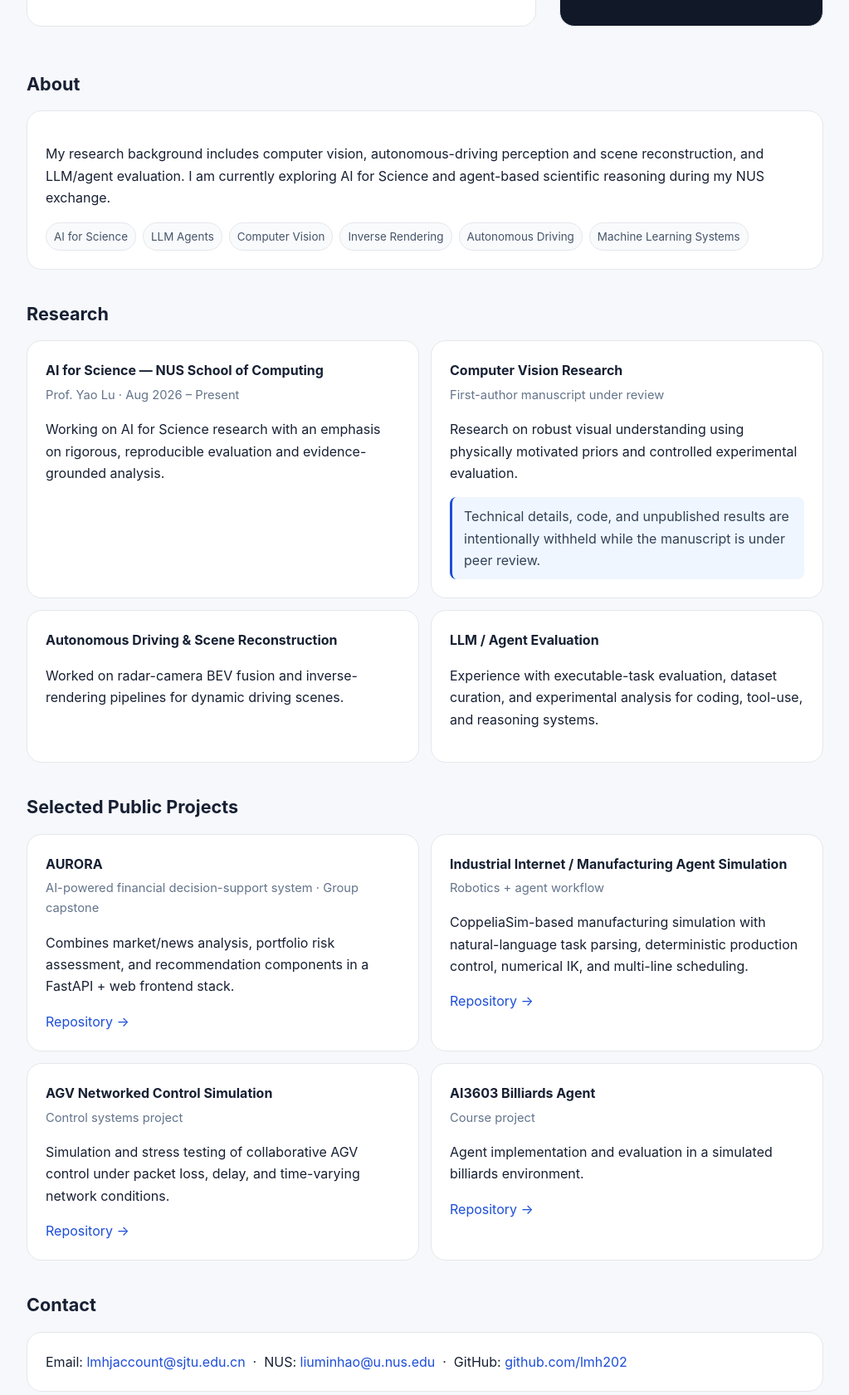
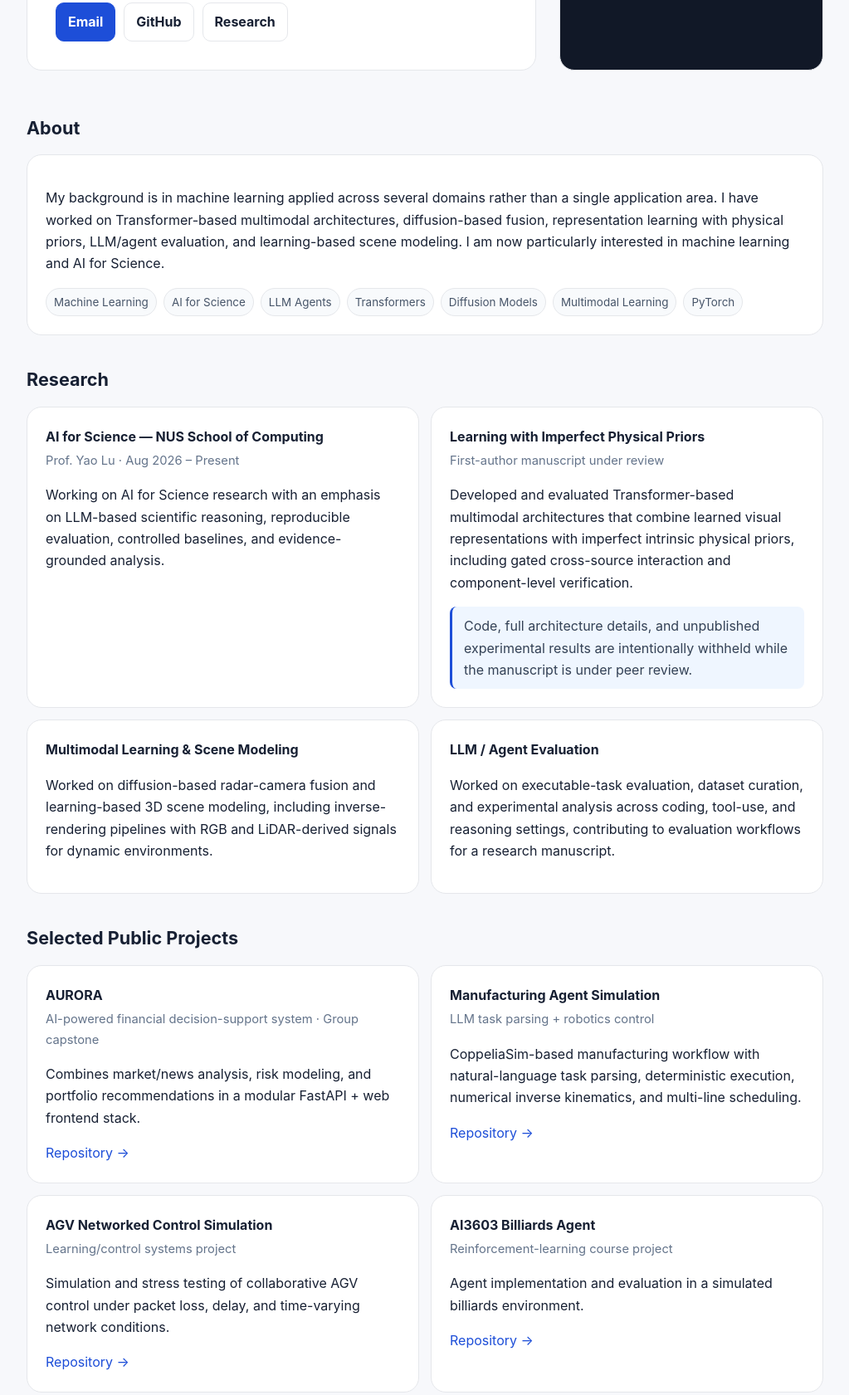
Before and after one commit to lmh202/lmh202.github.io, a plain HTML site: page index.html in a window 1280 px wide. Shown: the part 525-2206 px from the top of the page at 83% size, without its empty margins (128-1151 px from the left). Drawn offline with Linux system fonts and the light colour scheme.

Commit message:
Refocus homepage toward machine learning and AI for Science

```diff
--- a/index.html
+++ b/index.html
@@ -3,8 +3,8 @@
 <head>
   <meta charset="UTF-8" />
   <meta name="viewport" content="width=device-width, initial-scale=1.0" />
-  <title>Minhao Liu | Research</title>
-  <meta name="description" content="Minhao Liu — undergraduate researcher in AI for Science, LLM agents, and computer vision." />
+  <title>Minhao Liu | Machine Learning & AI for Science</title>
+  <meta name="description" content="Minhao Liu — undergraduate researcher working on machine learning, AI for Science, LLM agents, and multimodal learning." />
   <style>
     :root {
       --bg:#f7f8fb; --card:#ffffff; --text:#172033; --muted:#64748b;
@@ -36,14 +36,14 @@
   <section class="hero">
     <div class="hero-box">
       <div class="hero-main">
-        <div class="eyebrow">AI for Science · LLM Agents · Computer Vision</div>
+        <div class="eyebrow">Machine Learning · AI for Science · LLM Agents</div>
         <h1>Minhao Liu</h1>
         <p class="subtitle">B.Eng. candidate in Automation (IEEE Honor Class), Shanghai Jiao Tong University · Non-Graduating Exchange at NUS School of Computing</p>
-        <p>I am interested in reliable AI systems that combine learning, reasoning, and structured evidence. My current work spans AI for Science and computer vision.</p>
+        <p>I am interested in machine learning methods for reliable reasoning and decision making, especially when models must combine learned representations with structured or imperfect evidence. My recent work spans AI for Science, LLM/agent evaluation, multimodal learning, Transformers, and diffusion-based models.</p>
         <div class="actions">
           <a class="btn primary" href="mailto:lmhjaccount@sjtu.edu.cn">Email</a>
           <a class="btn" href="https://github.com/lmh202" target="_blank" rel="noopener">GitHub</a>
-          <a class="btn" href="#projects">Selected Projects</a>
+          <a class="btn" href="#research">Research</a>
         </div>
       </div>
       <div class="hero-side">
@@ -57,8 +57,16 @@
   <section id="about">
     <h2 class="section-title">About</h2>
     <div class="card">
-      <p>My research background includes computer vision, autonomous-driving perception and scene reconstruction, and LLM/agent evaluation. I am currently exploring AI for Science and agent-based scientific reasoning during my NUS exchange.</p>
-      <div class="tags"><span class="tag">AI for Science</span><span class="tag">LLM Agents</span><span class="tag">Computer Vision</span><span class="tag">Inverse Rendering</span><span class="tag">Autonomous Driving</span><span class="tag">Machine Learning Systems</span></div>
+      <p>My background is in machine learning applied across several domains rather than a single application area. I have worked on Transformer-based multimodal architectures, diffusion-based fusion, representation learning with physical priors, LLM/agent evaluation, and learning-based scene modeling. I am now particularly interested in machine learning and AI for Science.</p>
+      <div class="tags">
+        <span class="tag">Machine Learning</span>
+        <span class="tag">AI for Science</span>
+        <span class="tag">LLM Agents</span>
+        <span class="tag">Transformers</span>
+        <span class="tag">Diffusion Models</span>
+        <span class="tag">Multimodal Learning</span>
+        <span class="tag">PyTorch</span>
+      </div>
     </div>
   </section>
 
@@ -68,21 +76,24 @@
       <div class="card">
         <div class="title">AI for Science — NUS School of Computing</div>
         <div class="meta">Prof. Yao Lu · Aug 2026 – Present</div>
-        <p>Working on AI for Science research with an emphasis on rigorous, reproducible evaluation and evidence-grounded analysis.</p>
+        <p>Working on AI for Science research with an emphasis on LLM-based scientific reasoning, reproducible evaluation, controlled baselines, and evidence-grounded analysis.</p>
       </div>
+
       <div class="card">
-        <div class="title">Computer Vision Research</div>
+        <div class="title">Learning with Imperfect Physical Priors</div>
         <div class="meta">First-author manuscript under review</div>
-        <p>Research on robust visual understanding using physically motivated priors and controlled experimental evaluation.</p>
-        <div class="notice">Technical details, code, and unpublished results are intentionally withheld while the manuscript is under peer review.</div>
+        <p>Developed and evaluated Transformer-based multimodal architectures that combine learned visual representations with imperfect intrinsic physical priors, including gated cross-source interaction and component-level verification.</p>
+        <div class="notice">Code, full architecture details, and unpublished experimental results are intentionally withheld while the manuscript is under peer review.</div>
       </div>
+
       <div class="card">
-        <div class="title">Autonomous Driving & Scene Reconstruction</div>
-        <p>Worked on radar-camera BEV fusion and inverse-rendering pipelines for dynamic driving scenes.</p>
+        <div class="title">Multimodal Learning & Scene Modeling</div>
+        <p>Worked on diffusion-based radar-camera fusion and learning-based 3D scene modeling, including inverse-rendering pipelines with RGB and LiDAR-derived signals for dynamic environments.</p>
       </div>
+
       <div class="card">
         <div class="title">LLM / Agent Evaluation</div>
-        <p>Experience with executable-task evaluation, dataset curation, and experimental analysis for coding, tool-use, and reasoning systems.</p>
+        <p>Worked on executable-task evaluation, dataset curation, and experimental analysis across coding, tool-use, and reasoning settings, contributing to evaluation workflows for a research manuscript.</p>
       </div>
     </div>
   </section>
@@ -93,24 +104,27 @@
       <div class="card">
         <div class="title">AURORA</div>
         <div class="meta">AI-powered financial decision-support system · Group capstone</div>
-        <p>Combines market/news analysis, portfolio risk assessment, and recommendation components in a FastAPI + web frontend stack.</p>
+        <p>Combines market/news analysis, risk modeling, and portfolio recommendations in a modular FastAPI + web frontend stack.</p>
         <a href="https://github.com/lmh202/finance_prj" target="_blank" rel="noopener">Repository →</a>
       </div>
+
       <div class="card">
-        <div class="title">Industrial Internet / Manufacturing Agent Simulation</div>
-        <div class="meta">Robotics + agent workflow</div>
-        <p>CoppeliaSim-based manufacturing simulation with natural-language task parsing, deterministic production control, numerical IK, and multi-line scheduling.</p>
+        <div class="title">Manufacturing Agent Simulation</div>
+        <div class="meta">LLM task parsing + robotics control</div>
+        <p>CoppeliaSim-based manufacturing workflow with natural-language task parsing, deterministic execution, numerical inverse kinematics, and multi-line scheduling.</p>
         <a href="https://github.com/lmh202/Industrial_Internet" target="_blank" rel="noopener">Repository →</a>
       </div>
+
       <div class="card">
         <div class="title">AGV Networked Control Simulation</div>
-        <div class="meta">Control systems project</div>
+        <div class="meta">Learning/control systems project</div>
         <p>Simulation and stress testing of collaborative AGV control under packet loss, delay, and time-varying network conditions.</p>
         <a href="https://github.com/lmh202/AGV_control" target="_blank" rel="noopener">Repository →</a>
       </div>
+
       <div class="card">
         <div class="title">AI3603 Billiards Agent</div>
-        <div class="meta">Course project</div>
+        <div class="meta">Reinforcement-learning course project</div>
         <p>Agent implementation and evaluation in a simulated billiards environment.</p>
         <a href="https://github.com/lmh202/billiards" target="_blank" rel="noopener">Repository →</a>
       </div>
```
